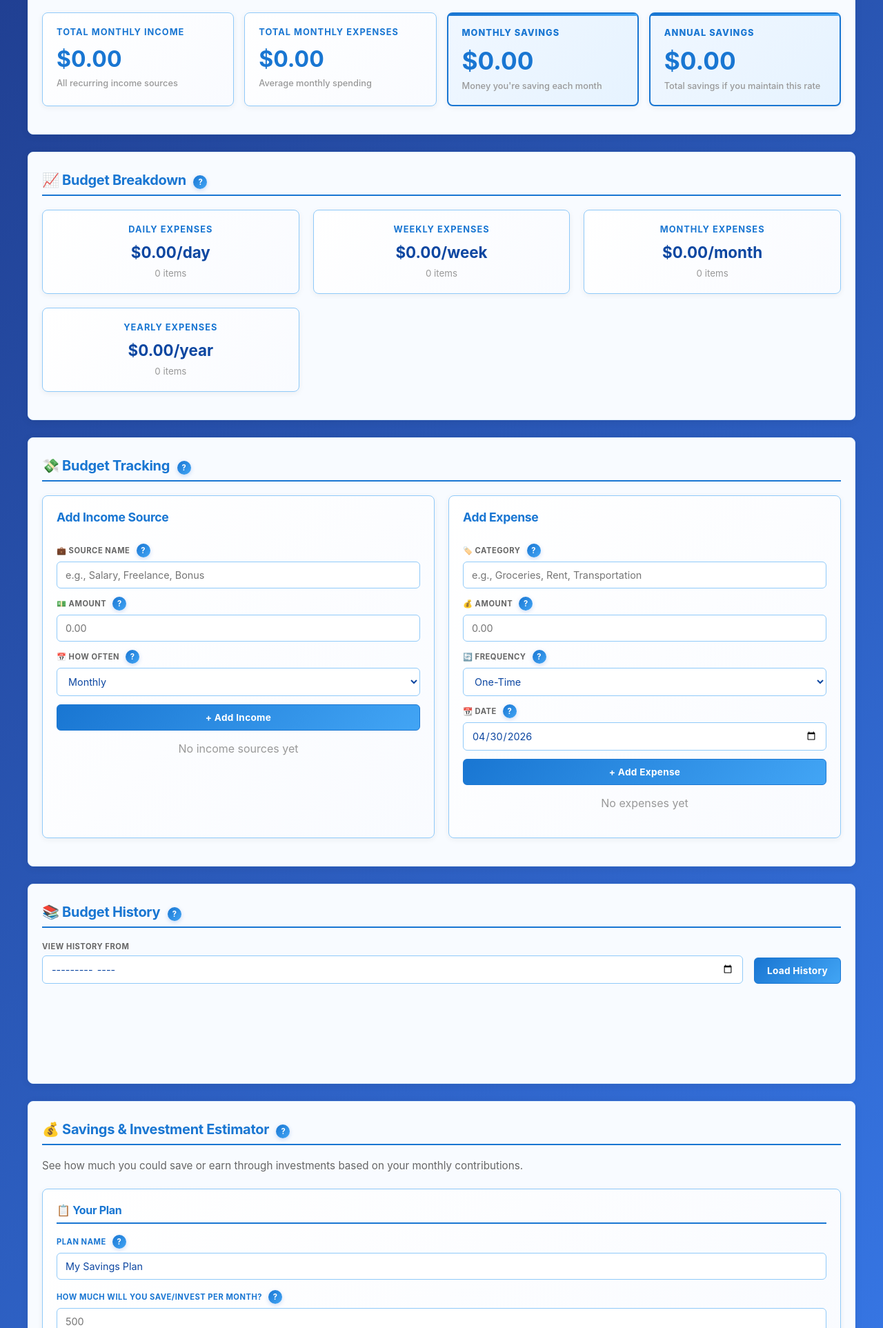
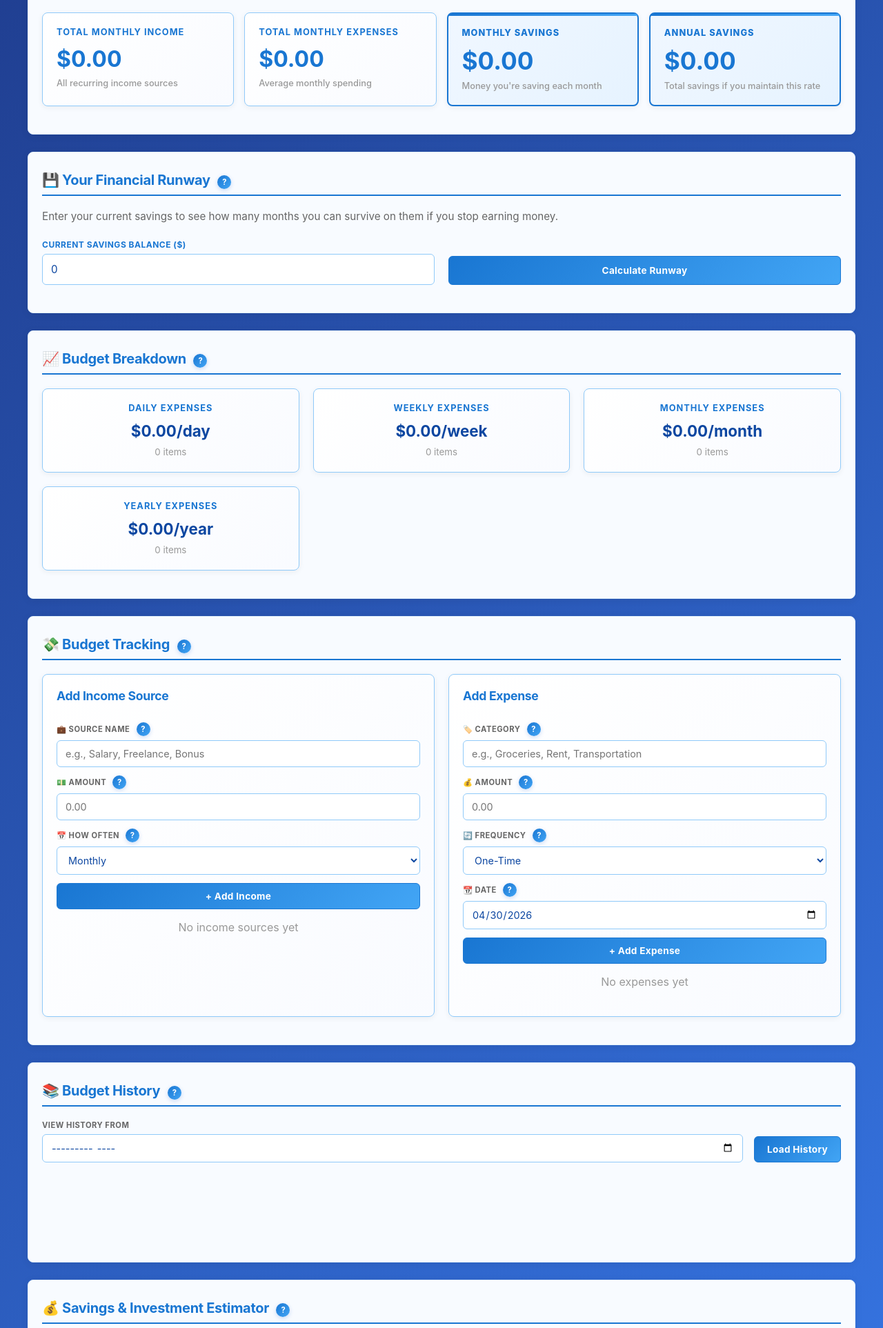
Before and after one commit to phil08533/Budget, a PHP site: page / in a window 1280 px wide. Shown: the part 355-2280 px from the top of the page at 69% size. Run offline with PHP 8.4, Linux system fonts and the light colour scheme; a user stored in the database is signed in; data that the repository does not hold is empty.

Commit message:
Fix dark mode readability and add financial runway calculator
Dark Mode Improvements:
- Fixed illegible colors in dark theme
- Better contrast for text (lighter gray for readability)
- Improved border colors for visibility
- Brighter accent colors that stand out
- Better overall legibility in dark mode

New Financial Runway Feature:
- 'Your Financial Runway' section on dashboard
- Input field for current savings balance
- Automatic calculation of months/years you can survive
- Shows runway in years + months format
- Displays daily breakdown if less than a month
- Shows monthly burn rate (expenses)
- Shows current savings balance
- Helpful explanation of what the runway means

Calculations:
- Runway = Current Savings ÷ Monthly Expenses
- Displays in years, months, weeks, or days
- Helps users understand their emergency fund
- Encourages saving more or spending less

Use Cases:
- Emergency fund planning
- Job loss financial security
- Sabbatical planning
- Financial independence tracking

This gives users a clear picture of their financial safety net!

https://claude.ai/code/session_01ULdDKHw7HhZA1fxaU2AAry

```diff
--- a/app.js
+++ b/app.js
@@ -17,6 +17,70 @@ function changeTheme(theme) {
   if (themeSelect) {
     themeSelect.value = theme;
   }
+}
+
+function calculateRunway() {
+  const savingsInput = document.getElementById('currentSavings');
+  const savings = parseFloat(savingsInput.value) || 0;
+
+  // Get current monthly expenses from the dashboard
+  const expenseText = document.getElementById('expenseTotal').textContent;
+  const monthlyExpenses = parseFloat(expenseText.replace('$', '').replace(/,/g, '')) || 0;
+
+  const resultsDiv = document.getElementById('runwayResults');
+
+  if (savings <= 0) {
+    resultsDiv.innerHTML = '<p style="color: #999; text-align: center; padding: 20px;">Enter your current savings to calculate your financial runway</p>';
+    return;
+  }
+
+  if (monthlyExpenses <= 0) {
+    resultsDiv.innerHTML = '<p style="color: #999; text-align: center; padding: 20px;">Add some expenses first to calculate your runway</p>';
+    return;
+  }
+
+  const months = Math.floor(savings / monthlyExpenses);
+  const years = Math.floor(months / 12);
+  const remainingMonths = months % 12;
+  const weeks = Math.floor((savings % monthlyExpenses) / (monthlyExpenses / 4.33));
+
+  let timeText = '';
+  if (years > 0) {
+    timeText = `${years} year${years > 1 ? 's' : ''} and ${remainingMonths} month${remainingMonths !== 1 ? 's' : ''}`;
+  } else if (months > 0) {
+    timeText = `${months} month${months !== 1 ? 's' : ''} and ${weeks} week${weeks !== 1 ? 's' : ''}`;
+  } else {
+    const days = Math.floor((savings / monthlyExpenses) * 30);
+    timeText = `${days} day${days !== 1 ? 's' : ''}`;
+  }
+
+  resultsDiv.innerHTML = `
+    <div class="cards">
+      <article class="card highlight-card">
+        <h3>Financial Runway</h3>
+        <p style="font-size: 1.8rem;">${timeText}</p>
+        <small style="color: #999;">How long you can live off your current savings</small>
+      </article>
+      <article class="card highlight-card">
+        <h3>Monthly Burn Rate</h3>
+        <p style="font-size: 1.8rem;">$${monthlyExpenses.toLocaleString('en-US', {minimumFractionDigits: 2, maximumFractionDigits: 2})}</p>
+        <small style="color: #999;">Your current monthly expenses</small>
+      </article>
+      <article class="card">
+        <h3>Savings Left</h3>
+        <p style="font-size: 1.8rem;">$${savings.toLocaleString('en-US', {minimumFractionDigits: 2, maximumFractionDigits: 2})}</p>
+        <small style="color: #999;">Your current savings balance</small>
+      </article>
+    </div>
+
+    <div style="background: linear-gradient(135deg, rgba(0, 82, 204, 0.1) 0%, rgba(19, 102, 230, 0.1) 100%); border: 1px solid var(--xp-border); border-radius: 8px; padding: 20px; margin-top: 20px;">
+      <h4 style="margin: 0 0 10px 0; color: var(--xp-accent);">💡 What This Means</h4>
+      <p style="margin: 0; color: #666; line-height: 1.6;">
+        If you stop earning money today and only spend on your current expenses, you have approximately <strong>${months} months</strong> of financial security.
+        This is your emergency fund runway. To increase it, either increase your monthly savings or reduce your expenses.
+      </p>
+    </div>
+  `;
 }
 
 function money(value) {
--- a/index.php
+++ b/index.php
@@ -96,7 +96,25 @@ if (!isset($_SESSION['user_id'])) {
       </div>
     </section>
 
-    <!-- BUDGET BREAKDOWN -->
+    <!-- CURRENT SAVINGS & RUNWAY -->
+    <section>
+      <h2>💾 Your Financial Runway <span class="help-icon" title="How long can you live off your savings?">?</span></h2>
+      <p style="color: #666; margin: 0 0 1.5rem 0; font-size: 0.95rem;">Enter your current savings to see how many months you can survive on them if you stop earning money.</p>
+
+      <div style="display: grid; grid-template-columns: repeat(auto-fit, minmax(250px, 1fr)); gap: 20px; margin-bottom: 20px;">
+        <div>
+          <label>
+            <small style="color: var(--xp-accent); font-weight: 700; text-transform: uppercase; font-size: 0.75rem; letter-spacing: 0.5px;">Current Savings Balance ($)</small>
+            <input type="number" id="currentSavings" step="0.01" placeholder="0.00" value="0" style="padding: 12px; border: 1px solid var(--xp-border); border-radius: 6px; font-size: 0.95rem;" onchange="calculateRunway()" oninput="calculateRunway()" />
+          </label>
+        </div>
+        <div style="display: flex; align-items: flex-end;">
+          <button class="btn" type="button" onclick="calculateRunway()" style="width: 100%; padding: 12px;">Calculate Runway</button>
+        </div>
+      </div>
+
+      <div id="runwayResults"></div>
+    </section>
     <section>
       <h2>📈 Budget Breakdown <span class="help-icon" title="See your income and expenses organized by frequency">?</span></h2>
       <div class="grid-2">
--- a/styles.css
+++ b/styles.css
@@ -78,15 +78,15 @@
 
 /* Dark Gradient Theme */
 :root[data-theme="dark"] {
-  --xp-bg: #1a1a2e;
-  --xp-panel: #16213e;
-  --xp-text: #e0e0e0;
-  --xp-border: #0f3460;
-  --xp-border-light: #2a3f5f;
+  --xp-bg: #0f0f1e;
+  --xp-panel: #1a1a2e;
+  --xp-text: #e8e8f0;
+  --xp-border: #2a2a4e;
+  --xp-border-light: #3a3a5e;
   --xp-accent: #00d4ff;
   --xp-accent-light: #00f0ff;
-  --xp-gradient-start: #0f1c3f;
-  --xp-gradient-end: #16213e;
+  --xp-gradient-start: #0f0f1e;
+  --xp-gradient-end: #1a1a3e;
 }
 
 /* Default fallback */
```
